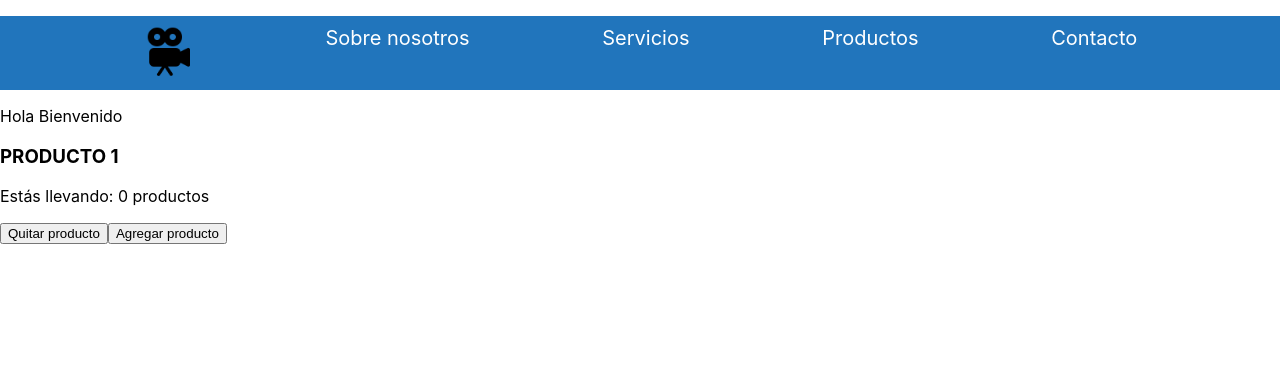
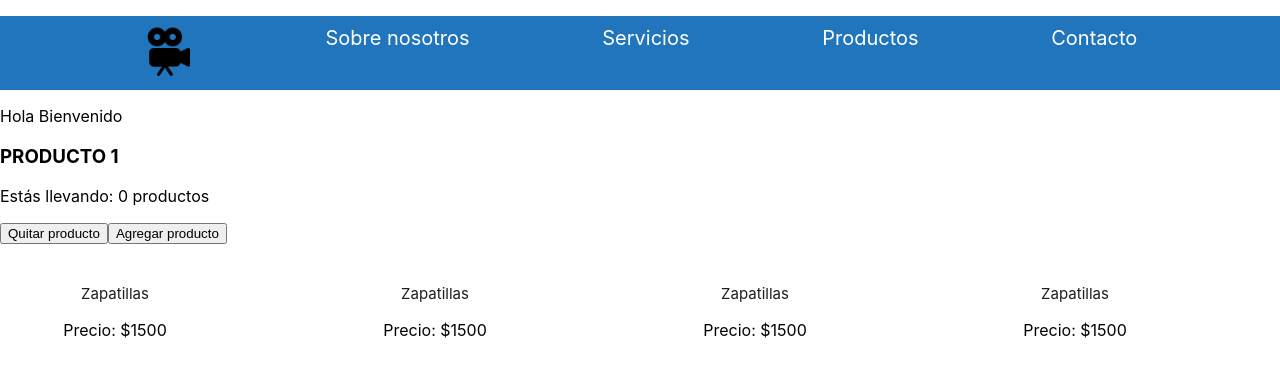
Before and after one commit to jpmolina15/coder-app-JPM, a React (Create React App) app: page / in a window 1280 px wide. Shown: the top 376 px of the page. Built offline with nearby package versions, Linux system fonts and the light colour scheme.

Commit message:
Lista de Items

```diff
--- a/src/App.js
+++ b/src/App.js
@@ -1,5 +1,4 @@
 import React, { Component } from 'react';
-import logo from './logo.svg';
 import './App.css';
 import NavBar from './Components/NavBar/NavBar'
 import Home from './Containers/Home';
--- /dev/null
+++ b/src/Components/Item/Item.js
@@ -0,0 +1,47 @@
+import React from 'react';
+import classes from './Item.module.css';
+
+
+
+
+const item = (props) => {
+
+
+
+    // if (props.priceList > props.priceSell) {   // Aplica Descuento y su estilo
+    //     price = <div className={classes.Price}>
+    //         <p className={classes.PriceList}>{'$' + props.priceList}</p>
+    //         <p className={classes.PriceSell}>{'$' + props.priceSell}</p>
+    //     </div>
+    // } else {
+    //     price =
+    //         <div className={classes.Price}>
+    //             <p className={classes.NoPriceList}>{'$' + props.priceList}</p>
+    //             <p className={classes.PriceSell}>{'$' + props.priceSell}</p>
+    //         </div>
+    // }
+
+    // // Cambia imagen
+    // if (props.image === 'atun.jpg') {
+    //     image = atun
+    // } else if (props.image === 'galletitas.jpg') {
+    //     image = galletitas
+    // } else if (props.image === 'manteca.jpg') {
+    //     image = manteca
+    // } else if (props.image === 'cebolla.jpg') {
+    //     image = cebolla
+    // }
+
+
+    return (
+        <article
+            id={props.key}
+            className={classes.Item}
+        >
+            <p className={classes.Title}>{props.title}</p>
+            <p>Precio: {props.price}</p>
+        </article >
+    )
+};
+
+export default item;
--- /dev/null
+++ b/src/Components/Item/Item.module.css
@@ -0,0 +1,26 @@
+.Item {
+    width: 210px;
+    height: 312px;
+    padding: 30px 15px;
+    text-align: center;
+    border: none;
+    box-shadow: none;
+    margin: 10px;
+    box-sizing: border-box;
+    cursor: pointer;
+
+}
+.Title {
+    margin-top: 0;
+    color: #1E1E1E;
+    font-size: 15px;
+    line-height: 20px;
+    margin-bottom: 0;
+    font-weight: regular;
+}
+
+
+.Item:hover,
+.Item:active {
+    background-color: #D1D3D4;
+}
--- a/src/Components/ItemCount.js
+++ b/src/Components/ItemCount.js
@@ -1,4 +1,4 @@
-import React, { Component, useState } from 'react'
+import React, { useState } from 'react'
 
 const ItemCount = (props) => {
 
--- /dev/null
+++ b/src/Components/ItemList/ItemList.js
@@ -0,0 +1,63 @@
+import React, { Component } from 'react';
+import classes from './ItemList.module.css'
+import Item from '../Item/Item'
+
+const listaProductos = [
+    {
+        id: 1,
+        title: "Zapatillas",
+        price: "$1500"
+    },
+    {
+        id: 2,
+        title: "Zapatillas",
+        price: "$1500"
+    },
+    {
+        id: 3,
+        title: "Zapatillas",
+        price: "$1500"
+    },
+    {
+        id: 4,
+        title: "Zapatillas",
+        price: "$1500"
+    }
+]
+
+class ItemList extends Component {
+
+    state = {
+        productos: []
+    };
+    componentDidMount() {
+        setTimeout(() => {
+            this.setState({ productos: listaProductos })
+            console.log('1')
+        }, 3000)
+    }
+
+
+    render() {
+
+        const items =
+            this.state.productos.map(prod => {
+                return <Item title={prod.title}
+                    key={prod.id}
+                    price={prod.price}
+
+                />
+            })
+
+
+
+        return (
+            <div className={classes.Lista}>
+                {items}
+            </div>
+        )
+    }
+}
+
+
+export default ItemList
--- /dev/null
+++ b/src/Components/ItemList/ItemList.module.css
@@ -0,0 +1,11 @@
+.Lista {
+    display: flex;
+    flex-flow: row wrap;
+    justify-content: space-between;
+    flex: 0 0 25%;
+    /* width: 80%; */
+    margin: auto;
+    margin-left: 0;
+    display: grid;
+  grid-template-columns: repeat(4, 1fr);
+}
--- a/src/Components/NavBar/NavBar.js
+++ b/src/Components/NavBar/NavBar.js
@@ -9,10 +9,10 @@ class NavBar extends Component {
             <div>
                 <ul id='button' className='navbar'>
                     <li ><CartIcon className='icono' /></li>
-                    <li><a>Sobre nosotros</a></li>
-                    <li><a>Servicios</a></li>
-                    <li><a>Productos</a></li>
-                    <li><a>Contacto</a></li>
+                    <li><a href='/'>Sobre nosotros</a></li>
+                    <li><a href='/'>Servicios</a></li>
+                    <li><a href='/'>Productos</a></li>
+                    <li><a href='/'>Contacto</a></li>
                 </ul>
             </div>
         )
--- a/src/Containers/Home.js
+++ b/src/Containers/Home.js
@@ -1,5 +1,6 @@
-import React, { Component } from 'react';
-import ItemCount from '../Components/ItemCount'
+import React from 'react';
+import ItemCount from '../Components/ItemCount';
+import ItemList from '../Components/ItemList/ItemList'
 
 const home = (props) => {
     return (
@@ -12,7 +13,7 @@ const home = (props) => {
                 <h3>PRODUCTO 1</h3>
             <ItemCount />
             </div>
-
+        <ItemList />
         </div>)
 
 }
```
